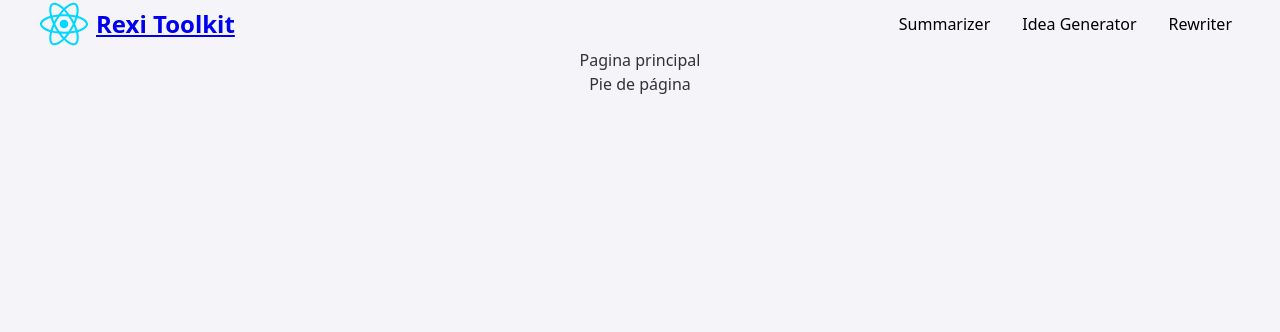
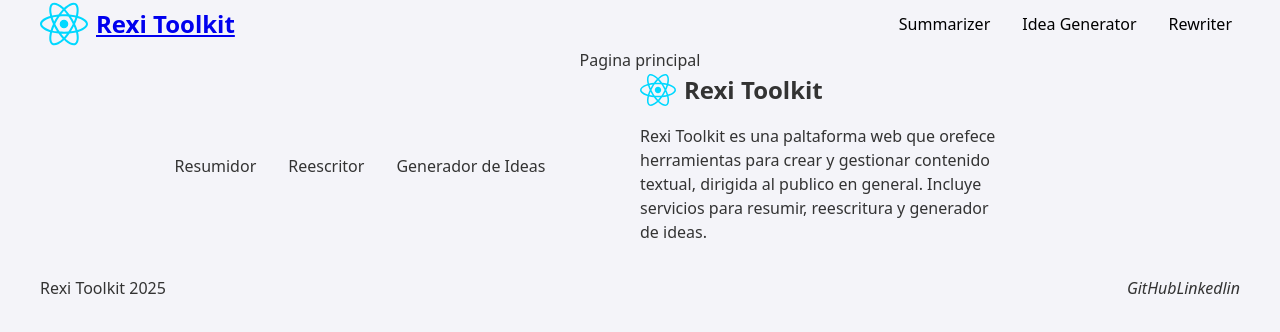
Before and after one commit to OsOsorioP/Orzalia, a React (Vite) app: page / in a window 1280 px wide. Shown: the top 332 px of the page. Built offline with nearby package versions, Linux system fonts and the light colour scheme; no server answers.

Commit message:
Refactor Footer component to enhance layout and improve content structure

```diff
--- a/src/components/layout/Footer/Footer.jsx
+++ b/src/components/layout/Footer/Footer.jsx
@@ -1,5 +1,38 @@
+import logo from "../../../assets/react.svg";
+import styles from "./Footer.module.css";
+
 const Footer = () => {
-  return <footer>Pie de página</footer>;
+  return (
+    <footer className={styles.footer}>
+      <div className={styles.descriptionPlataform}>
+        <div className={styles.sectionTools}>
+          <ul>
+            <li>Resumidor</li>
+            <li>Reescritor</li>
+            <li>Generador de Ideas</li>
+          </ul>
+        </div>
+        <div className={styles.sectionLogo}>
+          <picture className={styles.logo}>
+            <img src={logo} alt="Logo de Rexi Toolkit" />
+            <h1>Rexi Toolkit</h1>
+          </picture>
+          <p>
+            Rexi Toolkit es una paltaforma web que orefece herramientas para
+            crear y gestionar contenido textual, dirigida al publico en general.
+            Incluye servicios para resumir, reescritura y generador de ideas.
+          </p>
+        </div>
+      </div>
+      <div className={styles.footerDown}>
+        <p>Rexi Toolkit 2025</p>
+        <div className={styles.socialNet}>
+          <i>GitHub</i>
+          <i>Linkedlin</i>
+        </div>
+      </div>
+    </footer>
+  );
 };
 
 export default Footer;
```
